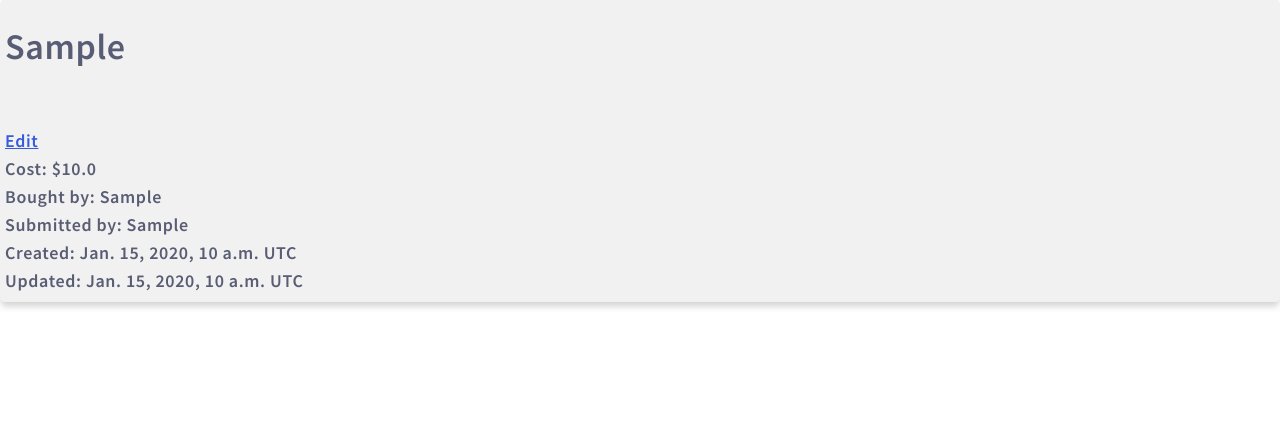
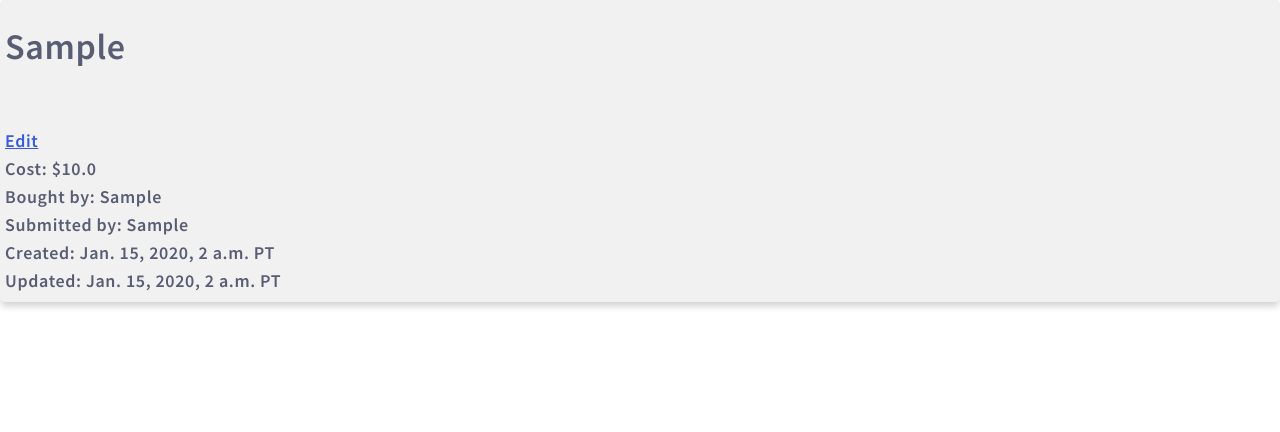
Before and after one commit to ajc133/expenses-app-django, a Django app: page /expenses/1/details in a window 1280 px wide. Shown: the part 109-541 px from the top of the page. Run offline with Django 5.2, Linux system fonts and the light colour scheme; a user stored in the database is signed in; tables that the repository leaves empty hold one stand-in row (values such as "Sample post").

Commit message:
hardcode tz display

```diff
--- a/expenses/templates/expense_details.html
+++ b/expenses/templates/expense_details.html
@@ -1,4 +1,5 @@
 {% extends "main.html" %}
+{% load tz %}
 
 {% block title %}
 Details about {{ expense.item }}
@@ -11,7 +12,7 @@ Details about {{ expense.item }}
 	<p>Cost: ${{ expense.cost }}</p>
 	<p>Bought by: {{ payer.first_name }}</p>
 	<p>Submitted by: {{ submitter.first_name }}</p>
-	<p>Created: {{ expense.created_at }} UTC</p>
-	<p>Updated: {{ expense.updated_at }} UTC</p>
+	<p>Created: {{ expense.created_at|timezone:"America/Los_Angeles" }} PT</p>
+	<p>Updated: {{ expense.updated_at|timezone:"America/Los_Angeles" }} PT</p>
 </div>
 {% endblock %}
--- a/expenses/templates/expense_table.html
+++ b/expenses/templates/expense_table.html
@@ -1,9 +1,12 @@
+{% load tz %}
 <table>
 	<tbody>
 		{% for x in expenses %}
 		<tr>
-			<td class="created-cell">{{ x.created_at|date:"M" }}<br>{{ x.created_at|date:"j" }}</td>
+			{% with date=x.created_at|timezone:"America/Los_Angeles" %}
+			<td class="created-cell">{{ date|date:"M" }}<br>{{ date|date:"j" }}</td>
 			<td class="item-cell"><a href="{% url 'expense_details' x.id %}">{{ x.item|truncatechars:20 }}</a></td>
+			{% endwith %}
 			<td class="payer-cell">{{ x.payer.first_name }}</td>
 			<td class="cost-cell">${{ x.cost|floatformat:"-2" }}</td>
 		</tr>
--- a/expenses/templates/main.html
+++ b/expenses/templates/main.html
@@ -1,4 +1,5 @@
 {% load static %}
+{% load tz %}
 <!DOCTYPE html>
 <html>
 
```
